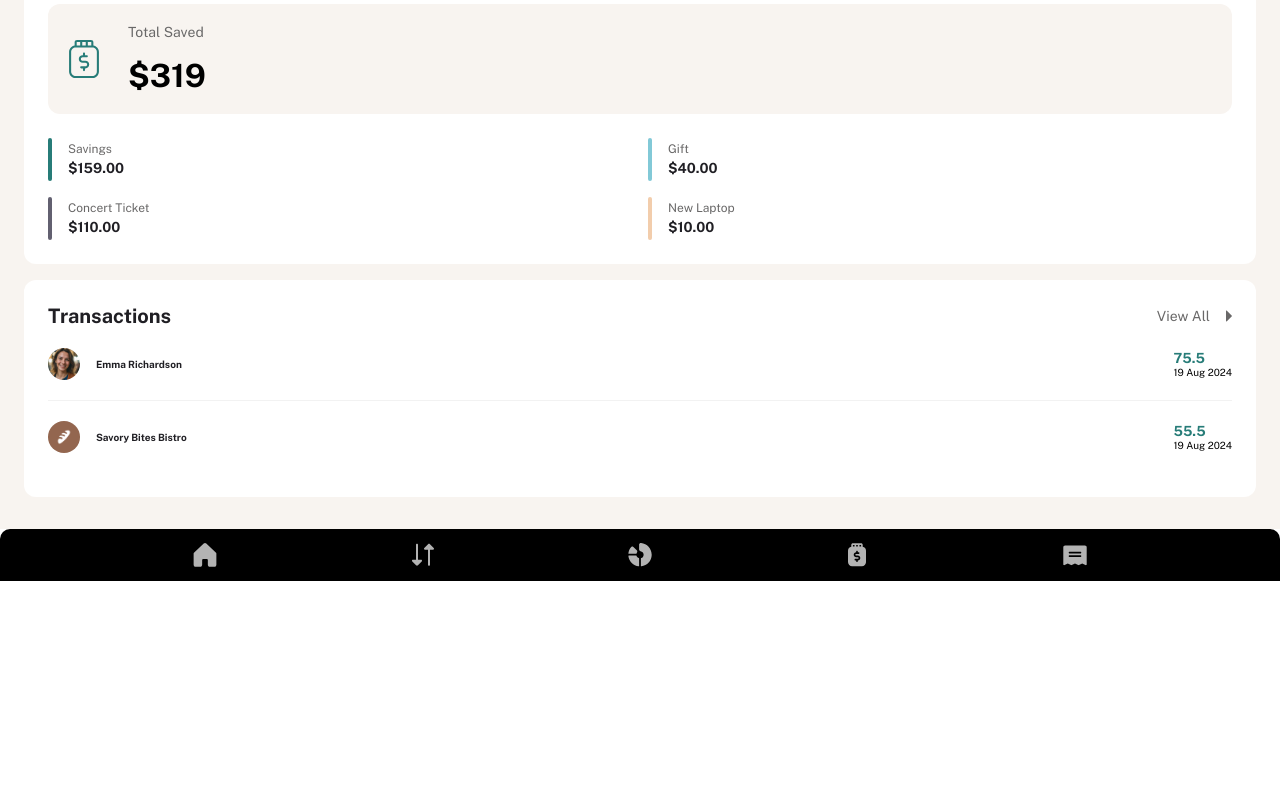
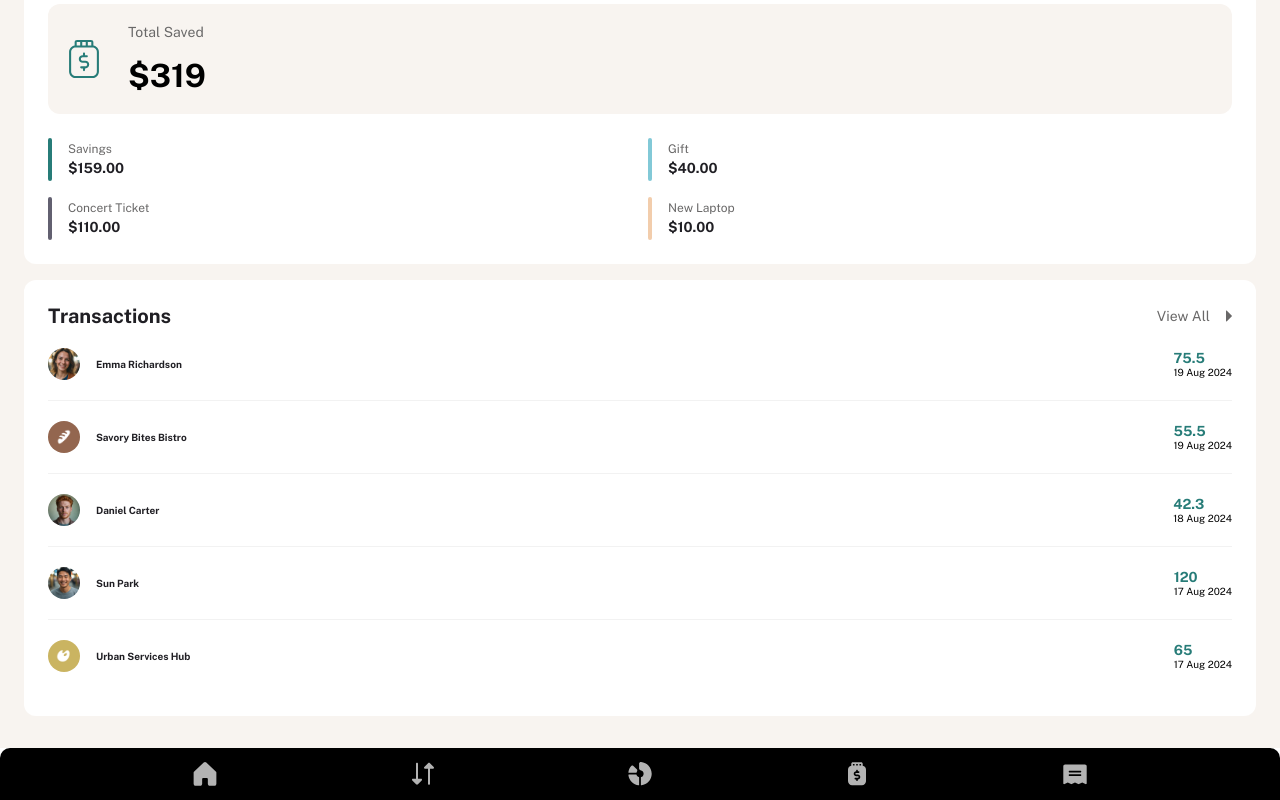
Before and after one commit to mhjarvis/personal-finance-application, a React (Vite) app: page / in a window 1280 px wide. Shown: the part 535-1335 px from the top of the page. Before the commit the page ends 1116 px from the top, so only its background shows below. Built offline with nearby package versions, Linux system fonts and the light colour scheme.

Commit message:
Add additional transaction data

```diff
--- a/src/assets/data/transactionData.js
+++ b/src/assets/data/transactionData.js
@@ -5,6 +5,7 @@ export const transactionData = [
 		category: "General",
 		date: "19 Aug 2024",
 		amount: 75.5,
+		type: "add",
 	},
 	{
 		name: "Savory Bites Bistro",
@@ -12,5 +13,30 @@ export const transactionData = [
 		category: "Dinning Out",
 		date: "19 Aug 2024",
 		amount: 55.5,
+		type: "subtract",
+	},
+	{
+		name: "Daniel Carter",
+		url: "src/assets/avatars/daniel-carter.jpg",
+		category: "General",
+		date: "18 Aug 2024",
+		amount: 42.3,
+		type: "subtract",
+	},
+	{
+		name: "Sun Park",
+		url: "src/assets/avatars/sun-park.jpg",
+		category: "General",
+		date: "17 Aug 2024",
+		amount: 120,
+		type: "add",
+	},
+	{
+		name: "Urban Services Hub",
+		url: "src/assets/avatars/urban-services-hub.jpg",
+		category: "General",
+		date: "17 Aug 2024",
+		amount: 65,
+		type: "subtract",
 	},
 ];
```
